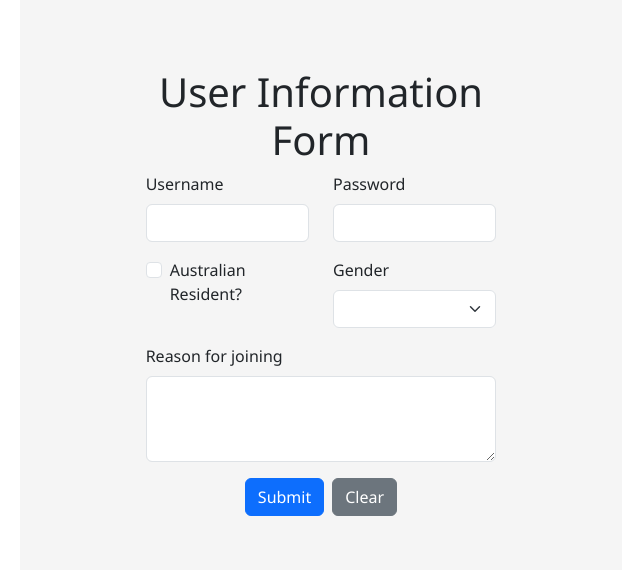
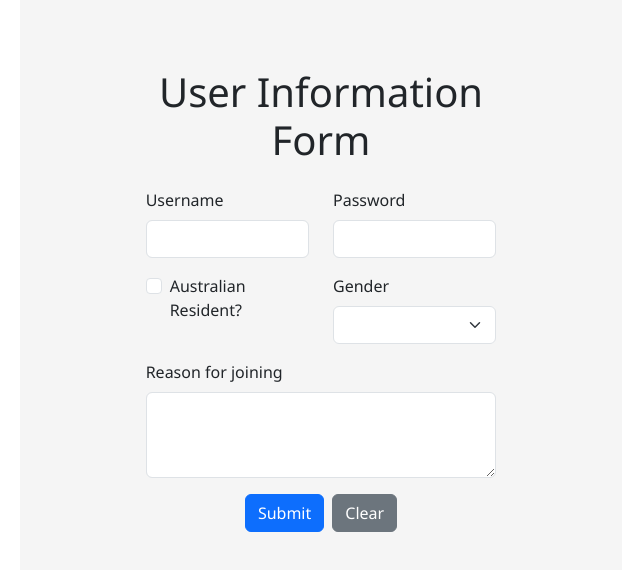
Before and after one commit to BiliKingdom/FIT5032_STUDIO, a Vue app: page / in a window 1280 px wide. Shown: the top 570 px of the page, without its empty margins (18-658 px from the left). Built offline with nearby package versions, Linux system fonts and the light colour scheme; the HTML template or start-up script is replaced by a standard one.

Commit message:
activity 7

```diff
--- a/src/components/Form.vue
+++ b/src/components/Form.vue
@@ -26,29 +26,30 @@
 
 <template>
   <div class="container mt-5">
-    <div class="row">
-      <div class="col-md-8 offset-md-2">
-        <h1 class="text-center">User Information Form</h1>
+    <div class="row justify-content-center">
+      <div class="col-12 col-sm-10 col-md-8">
+        <h1 class="text-center mb-4">User Information Form</h1>
         <form @submit.prevent="submitForm">
+
           <div class="row mb-3">
-            <div class="col-md-6">
+            <div class="col-12 col-sm-6">
               <label for="username" class="form-label">Username</label>
               <input type="text" class="form-control" id="username" v-model="formData.username">
             </div>
-            <div class="col-md-6">
+            <div class="col-12 col-sm-6">
               <label for="password" class="form-label">Password</label>
               <input type="password" class="form-control" id="password" v-model="formData.password">
             </div>
           </div>
 
           <div class="row mb-3">
-            <div class="col-md-6">
+            <div class="col-12 col-sm-6">
               <div class="form-check">
                 <input type="checkbox" class="form-check-input" id="isAustralian" v-model="formData.isAustralian">
                 <label class="form-check-label" for="isAustralian">Australian Resident?</label>
               </div>
             </div>
-            <div class="col-md-6">
+            <div class="col-12 col-sm-6">
               <label for="gender" class="form-label">Gender</label>
               <select class="form-select" id="gender" v-model="formData.gender">
                 <option value="male">Male</option>
@@ -70,8 +71,6 @@
         </form>
       </div>
     </div>
-  </div>
-
 
     <div class="row mt-5" v-if="submittedCards.length">
       <div class="d-flex flex-wrap justify-content-start">
@@ -86,6 +85,7 @@
             <li class="list-group-item">Gender: {{ card.gender }}</li>
             <li class="list-group-item">Reason: {{ card.reason }}</li>
           </ul>
+        </div>
       </div>
     </div>
   </div>
```
Lines whose indentation alone changed are shown as unchanged.
